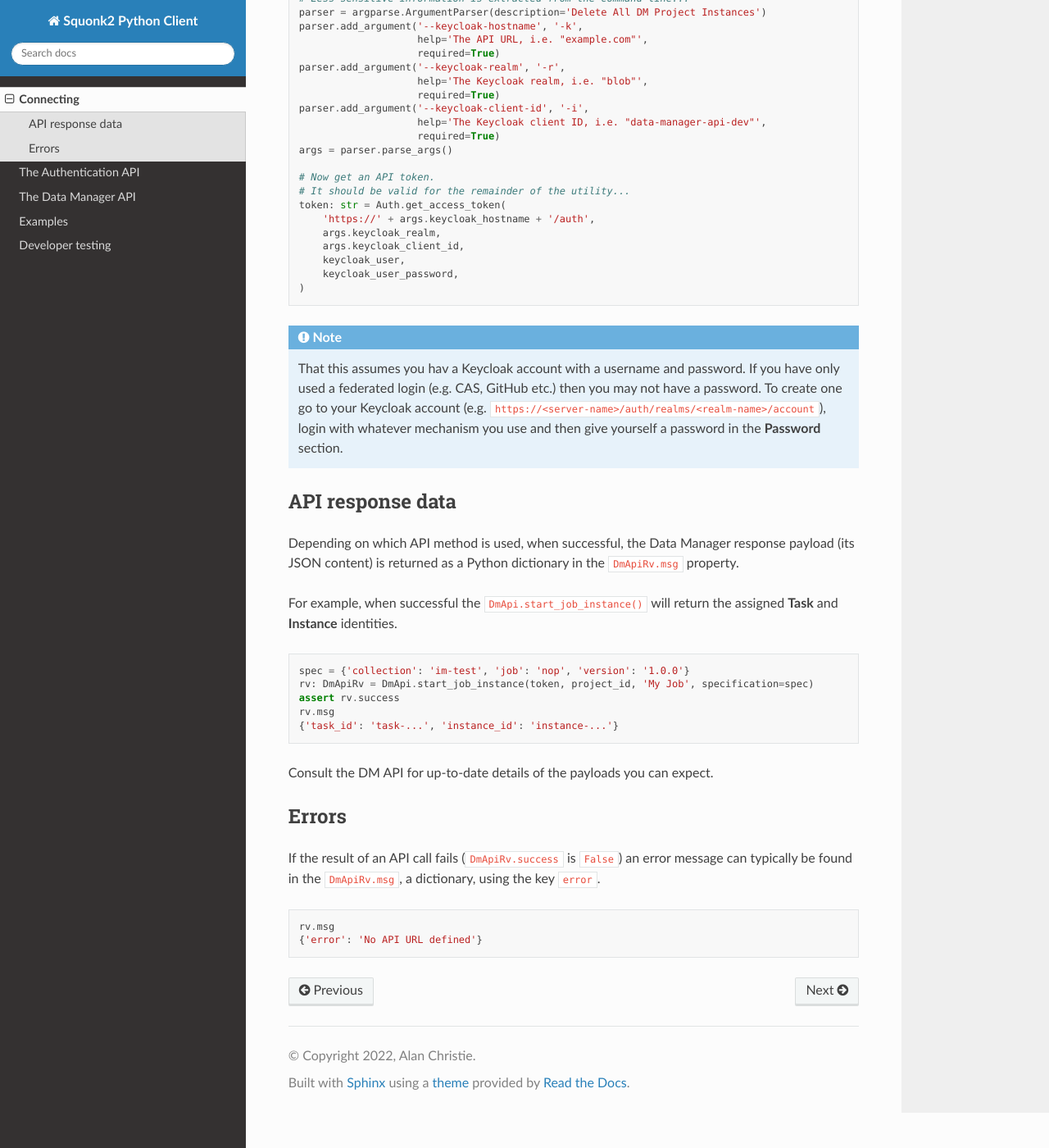
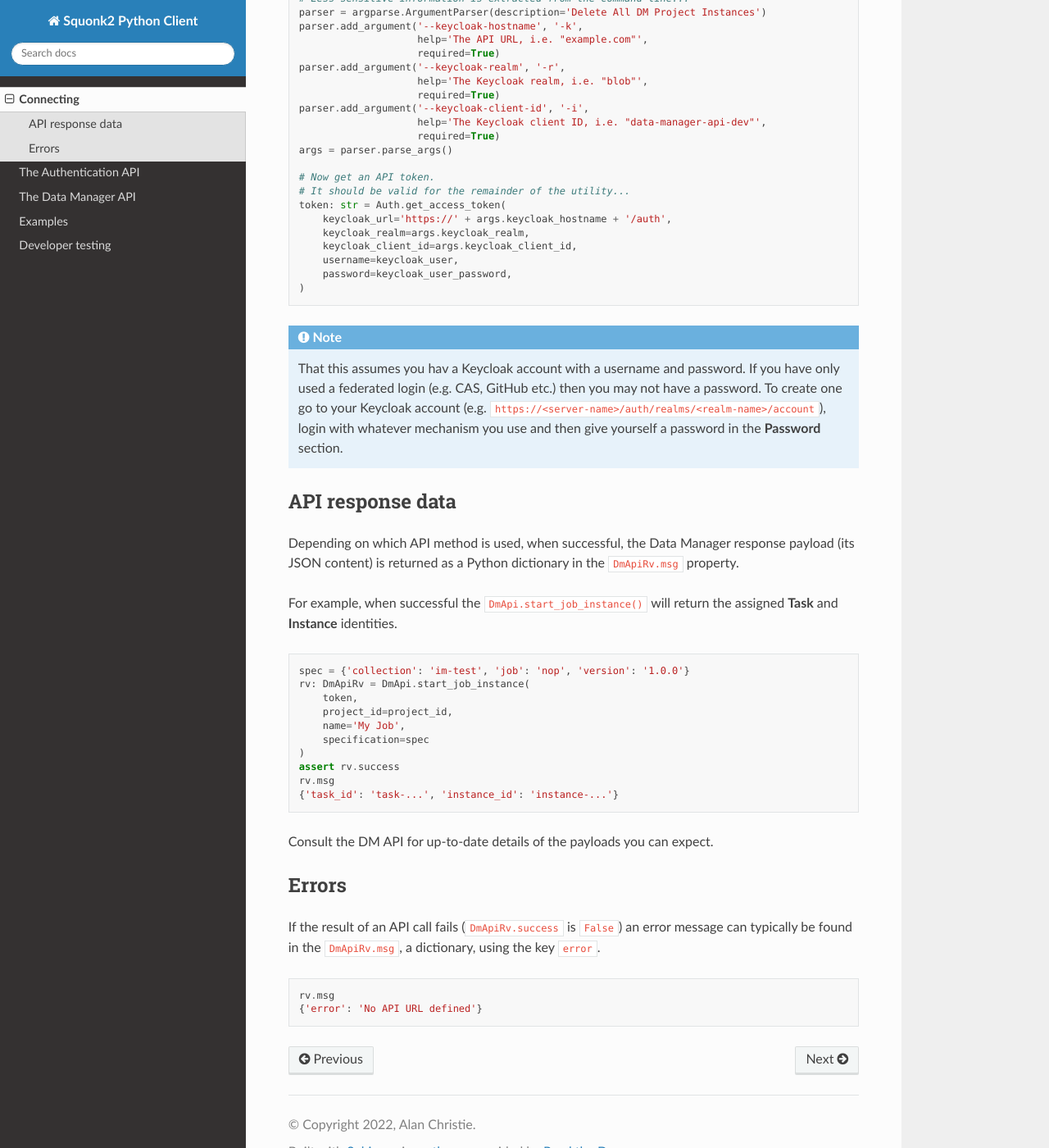
Before and after one commit to InformaticsMatters/squonk2-python-client, a Sphinx documentation site: the page built from docs/connecting.rst, in a window 1280 px wide and 1400 px high, scrolled down 553 px. Shown: the whole window at 82% size. Built offline with Sphinx 7.4.7 and the Read the Docs theme 2.0.0, drawn with Linux system fonts in a browser that asks for light colours.

Commit message:
docs: Example corrections

```diff
--- a/docs/connecting.rst
+++ b/docs/connecting.rst
@@ -39,11 +39,11 @@ and password from a pair of environment variables.
     # Now get an API token.
     # It should be valid for the remainder of the utility...
     token: str = Auth.get_access_token(
-        'https://' + args.keycloak_hostname + '/auth',
-        args.keycloak_realm,
-        args.keycloak_client_id,
-        keycloak_user,
-        keycloak_user_password,
+        keycloak_url='https://' + args.keycloak_hostname + '/auth',
+        keycloak_realm=args.keycloak_realm,
+        keycloak_client_id=args.keycloak_client_id,
+        username=keycloak_user,
+        password=keycloak_user_password,
     )
 
 .. note::
@@ -67,7 +67,12 @@ the assigned **Task** and **Instance** identities.
 .. code-block:: python
 
     spec = {'collection': 'im-test', 'job': 'nop', 'version': '1.0.0'}
-    rv: DmApiRv = DmApi.start_job_instance(token, project_id, 'My Job', specification=spec)
+    rv: DmApiRv = DmApi.start_job_instance(
+        token,
+        project_id=project_id,
+        name='My Job',
+        specification=spec
+    )
     assert rv.success
     rv.msg
     {'task_id': 'task-...', 'instance_id': 'instance-...'}
```
